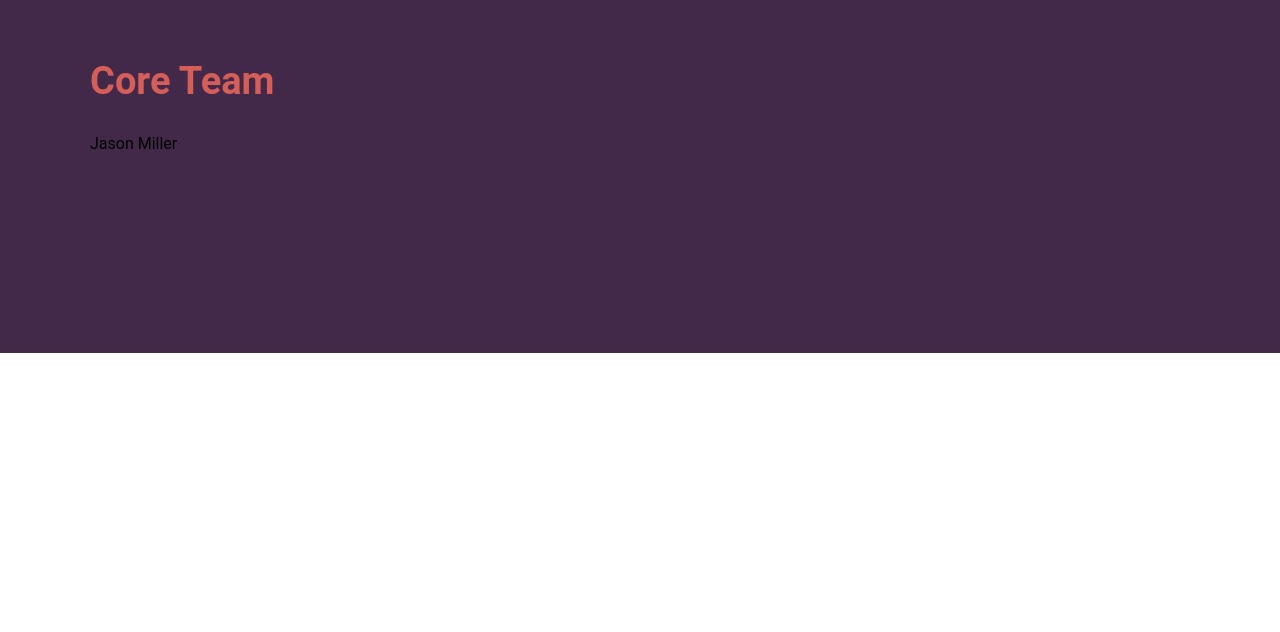
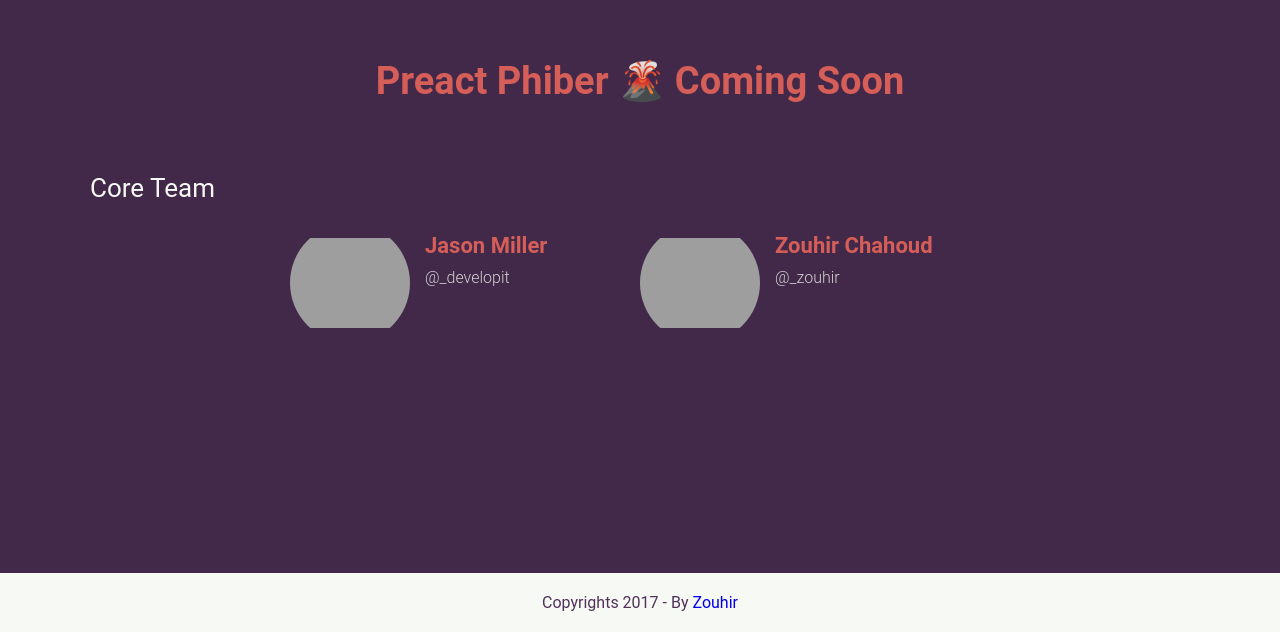
Before and after one commit to zouhir/preact-phiber, a website built with webpack: page src/index.html in a window 1280 px wide. Shown: the part 2184-2816 px from the top of the page. Before the commit the page ends 2537 px from the top, so only its background shows below. Built offline with nearby package versions, Linux system fonts and the light colour scheme; some packages are replaced by stand-ins of ours; grey boxes are pictures that could not be loaded.

Commit message:
website update

```diff
--- a/src/index.html
+++ b/src/index.html
@@ -4,8 +4,7 @@
 <head>
   <meta charset="utf-8">
   <title>Preact Phiber</title>
-  <meta name="viewport" content="width=device-width, initial-scale=1, minimum-scale=1">
-
+  <meta name="viewport" content="width=device-width, initial-scale=1.0, maximum-scale=1.0, minimal-ui">
   <link rel="apple-touch-icon" sizes="180x180" href="/apple-touch-icon.png">
   <link rel="icon" type="image/png" href="/favicon-32x32.png" sizes="32x32">
   <link rel="icon" type="image/png" href="/favicon-16x16.png" sizes="16x16">
@@ -54,13 +53,30 @@
 
   <section class="dark">
     <div class="container-pp">
-      <h1>Core Team</h1>
-      <a>
-        Jason Miller
-      </a>
+      <h1 class="team-header">Preact Phiber 🌋 Coming Soon</h1>
+      <h2 class="team-header2">Core Team</h2>
+      <ul class="team">
+        <li>
+          <div class="avatar" style="background-image: url('https://pbs.twimg.com/profile_images/795334749476810753/LljqR8gE.jpg')"></div>
+          <div class="links">
+            <h5>Jason Miller</h5>
+            <a href="https://twitter.com/_developit" target=_blank rel="noopener">@_developit </a>
+          </div>
+        </li>
+        <li>
+          <div class="avatar" style="background-image: url('https://pbs.twimg.com/profile_images/818716361337643008/yFsG_qrW.jpg')"></div>
+          <div class="links">
+            <h5>Zouhir Chahoud</h5>
+            <a href="https://twitter.com/_zouhir" target="_blank" rel="noopener">@_zouhir</a>
+          </div>
+        </li>
+      </ul>
     </div>
   </section>
 
+  <section class="light copyrights">
+    Copyrights 2017 - By <a href="https://twitter.com/_zouhir">Zouhir</a>
+  </section>
   <script src="scripts/index.js"></script>
 </body>
 
--- a/src/main.js
+++ b/src/main.js
@@ -36,6 +36,7 @@ OfflinePlugin.install({
     var sourceMP4 = document.createElement("source");
     sourceMP4.type = "video/mp4";
     sourceMP4.src = "/demo.mp4";
+    videoEl.setAttribute("controls", "true");
     videoEl.appendChild(sourceMP4);
     document.getElementById('video').appendChild(videoEl);
   }
--- a/src/style.scss
+++ b/src/style.scss
@@ -137,3 +137,64 @@ section {
   margin: 0 auto;
   border: 2px solid $lava-orange;
 }
+
+.team {
+  list-style-type: none;
+  padding: 0px;
+  margin: 0px;
+  font-size: 0;
+  max-width: 700px;
+  margin: 0 auto;
+  li {
+    display: inline-block;
+    padding-right: 30px;
+    width: 50%;
+    @media (max-width: $mobile) {
+      width: 100%;
+    }
+    vertical-align: top;
+    margin-bottom: 30px;
+  }
+  .avatar {
+    width: 120px;
+    height: 120px;
+    border-radius: 50%;
+    background-position: center;
+    background-size: 100% auto;
+    background-repeat: no-repeat;
+    display: inline-block;
+    vertical-align: top;
+  }
+  .links {
+    display: inline-block;
+    vertical-align: top;
+    padding-left: 15px;
+    h5 {
+      color: $lava-orange;
+      font-weight: 600;
+      width: 100%;
+      font-size: 22px;
+      margin: 10px 0px;
+    }
+    a {
+      color: $vanilla;
+      font-weight: 300;
+      width: 100%;
+      font-size: 16px;
+      opacity: 0.8;
+    }
+  }
+}
+.team-header {
+  text-align: center; margin-bottom: 70px;
+
+}
+
+.team-header2 {
+  margin-bottom: 20px;
+}
+.copyrights {
+  padding: 20px 0px !important;
+  text-align: center;
+  color: $black-magenta;
+}
```
